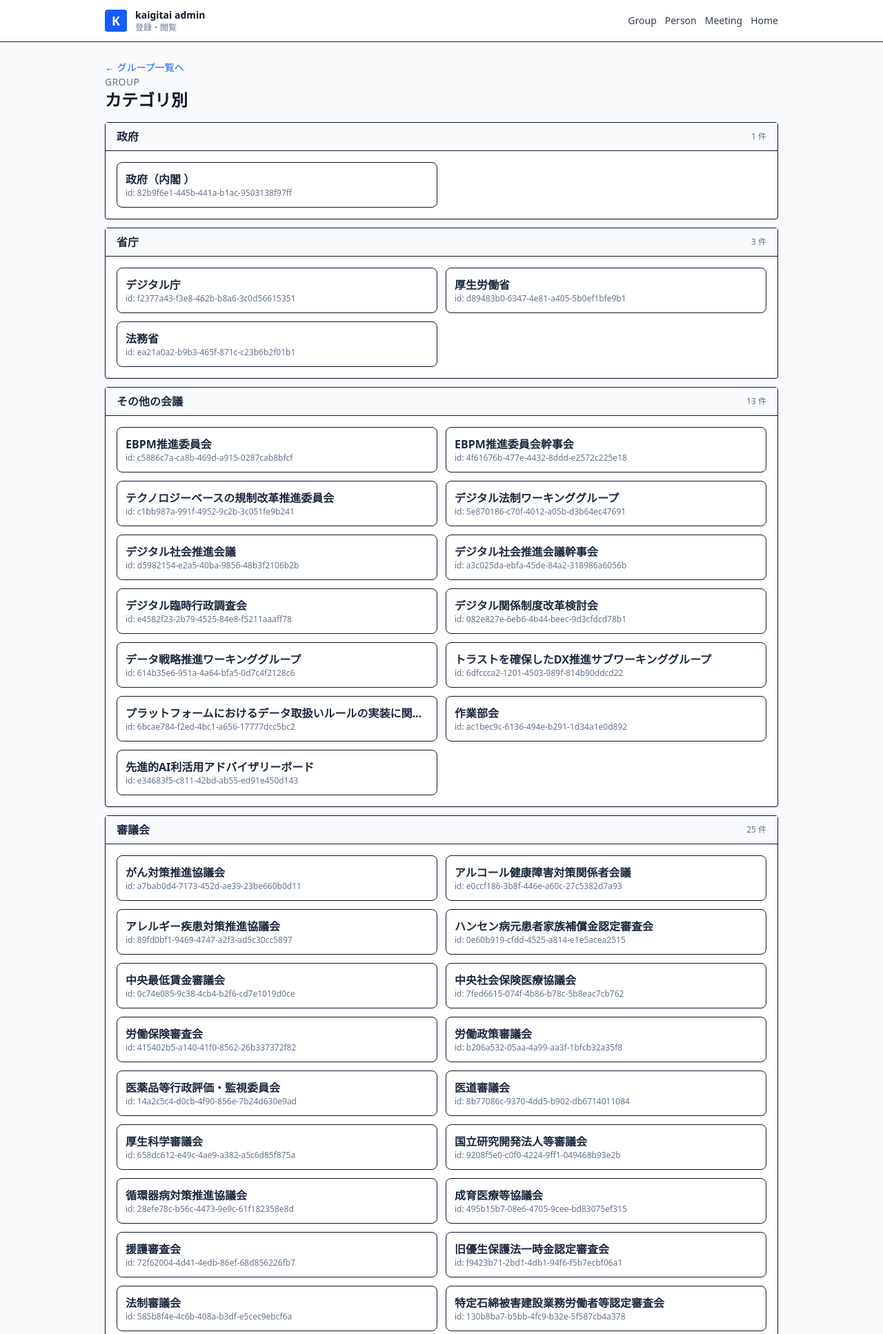
After one commit to ZARUJU/kaigitai, a Flask app: page /group/category in a window 1280 px wide. The commit adds this page. Shown: the top 1934 px of the page at 69% size. Run offline with Flask 3, Linux system fonts and the light colour scheme.

Commit message:
feat: グループのカテゴリ別一覧を追加

```diff
--- a/app.py
+++ b/app.py
@@ -228,6 +228,19 @@ def index() -> str:
 def group_list() -> str:
     groups = load_groups()
     return render_template("group_list.html", groups=groups)
+
+
+@app.get("/group/category")
+def group_by_category() -> str:
+    groups = load_groups()
+    category_map: Dict[str, List[Dict[str, Any]]] = {}
+    for g in groups:
+        cat = g.get("category") or "(未分類)"
+        category_map.setdefault(cat, []).append(g)
+    for cat in category_map:
+        category_map[cat] = sorted(category_map[cat], key=lambda g: (g.get("name") or "", g["id"]))
+    sorted_categories = sorted(category_map.items(), key=lambda x: (len(x[1]), x[0]))
+    return render_template("group_category.html", categories=sorted_categories)
 
 
 def _build_group_tree(level_limit: Optional[int] = None) -> tuple[List[Dict[str, Any]], int]:
--- /dev/null
+++ b/templates/group_category.html
@@ -0,0 +1,28 @@
+{% extends "base.html" %}
+{% block content %}
+<a class="text-blue-600 hover:underline text-sm" href="{{ url_for('group_list') }}">← グループ一覧へ</a>
+<div class="space-y-4">
+  <div>
+    <p class="text-sm uppercase tracking-wide text-slate-500">group</p>
+    <h1 class="text-2xl font-bold text-slate-900">カテゴリ別</h1>
+  </div>
+  <div class="space-y-3">
+    {% for cat, items in categories %}
+      <div class="border rounded bg-white shadow-sm">
+        <div class="px-4 py-2 border-b bg-slate-50 flex items-center justify-between">
+          <p class="font-semibold text-slate-800">{{ cat }}</p>
+          <span class="text-xs text-slate-500">{{ items|length }} 件</span>
+        </div>
+        <div class="p-4 grid md:grid-cols-2 gap-3">
+          {% for g in items %}
+            <a class="block border rounded-lg p-3 hover:shadow" href="{{ url_for('group_detail', id=g.id) }}">
+              <p class="font-semibold text-slate-800 truncate">{{ g.name or g.id }}</p>
+              <p class="text-xs text-slate-500">id: {{ g.id }}</p>
+            </a>
+          {% endfor %}
+        </div>
+      </div>
+    {% endfor %}
+  </div>
+</div>
+{% endblock %}
--- a/templates/group_list.html
+++ b/templates/group_list.html
@@ -7,6 +7,7 @@
   </div>
   <div class="space-x-2">
     <a href="{{ url_for('group_tree') }}" class="text-sm text-blue-600 hover:underline">ツリー表示</a>
+    <a href="{{ url_for('group_by_category') }}" class="text-sm text-blue-600 hover:underline">カテゴリ別</a>
     {% if not readonly %}
       <a href="{{ url_for('group_new') }}" class="bg-blue-600 text-white px-3 py-2 rounded shadow hover:opacity-90 text-sm">新規</a>
     {% endif %}
```
Also changed, not shown: viewer.py (+13 -0 lines).
